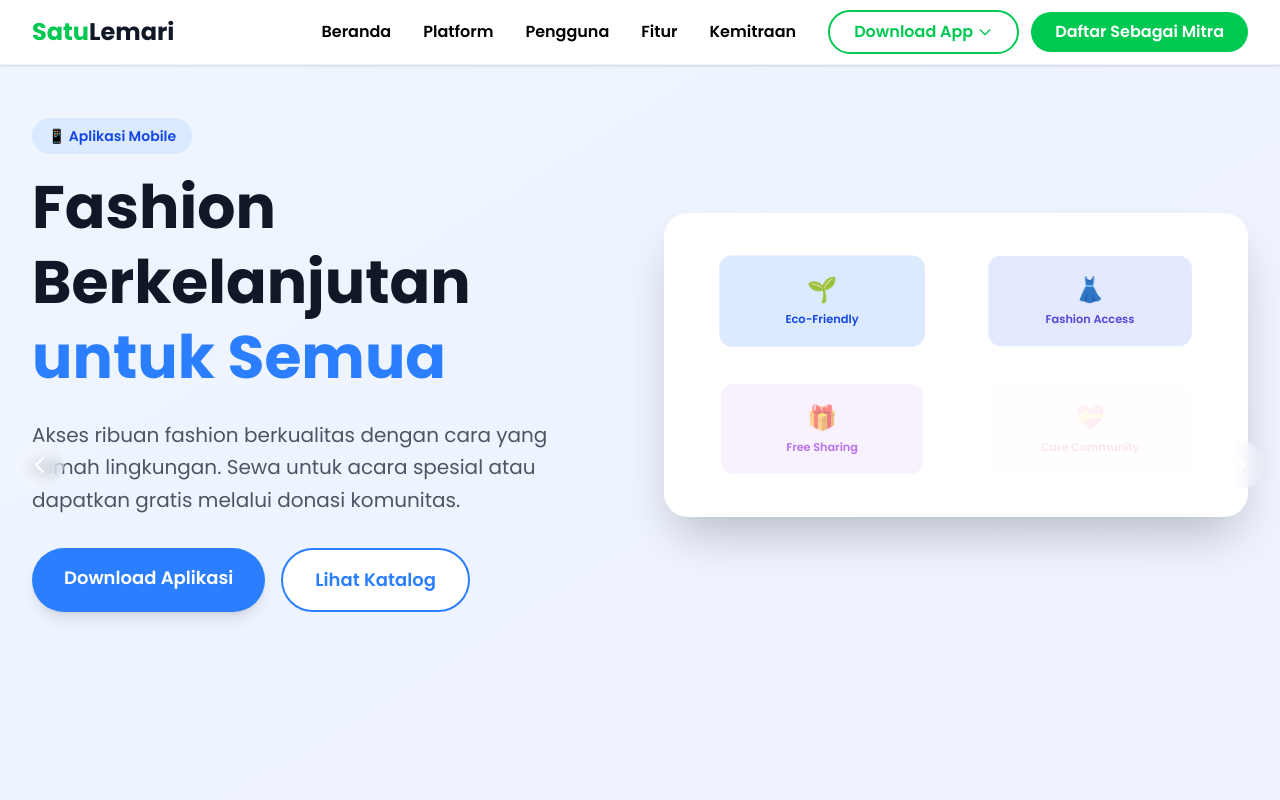
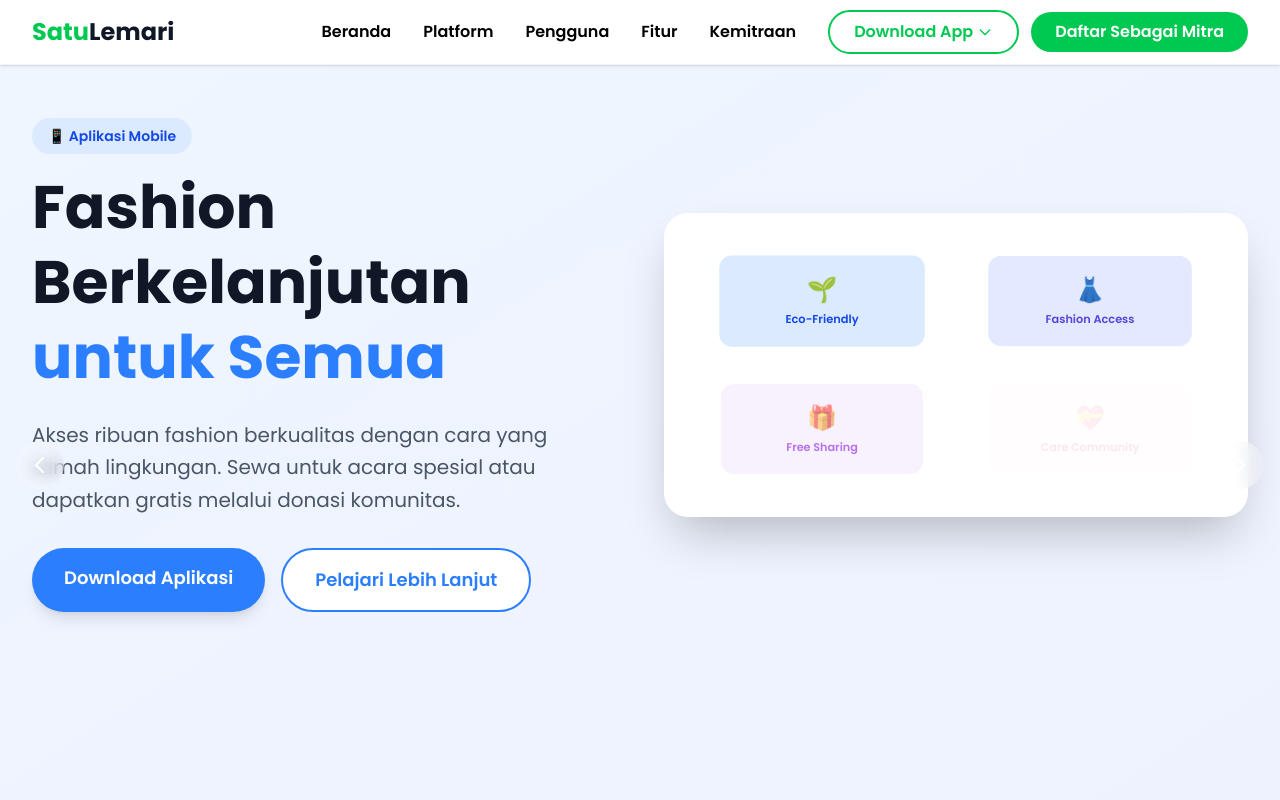
Before and after one commit to mrcelino/fashion-app, a Next.js app: page / in a window 1280 px wide. Shown: the top 800 px of the page. Built offline with nearby package versions, Linux system fonts and the light colour scheme.

Commit message:
feat: update secondary call-to-action text and link for improved user guidance

```diff
--- a/src/app/page.tsx
+++ b/src/app/page.tsx
@@ -258,8 +258,8 @@
         "Akses ribuan fashion berkualitas dengan cara yang ramah lingkungan. Sewa untuk acara spesial atau dapatkan gratis melalui donasi komunitas.",
       primaryCta: "Download Aplikasi",
       primaryLink: "#download",
-      secondaryCta: "Lihat Katalog",
-      secondaryLink: "#catalog",
+      secondaryCta: "Pelajari Lebih Lanjut",
+      secondaryLink: "#platform",
       bgGradient: "from-blue-50 to-indigo-50",
       accentColor: "blue",
       features: [
```
